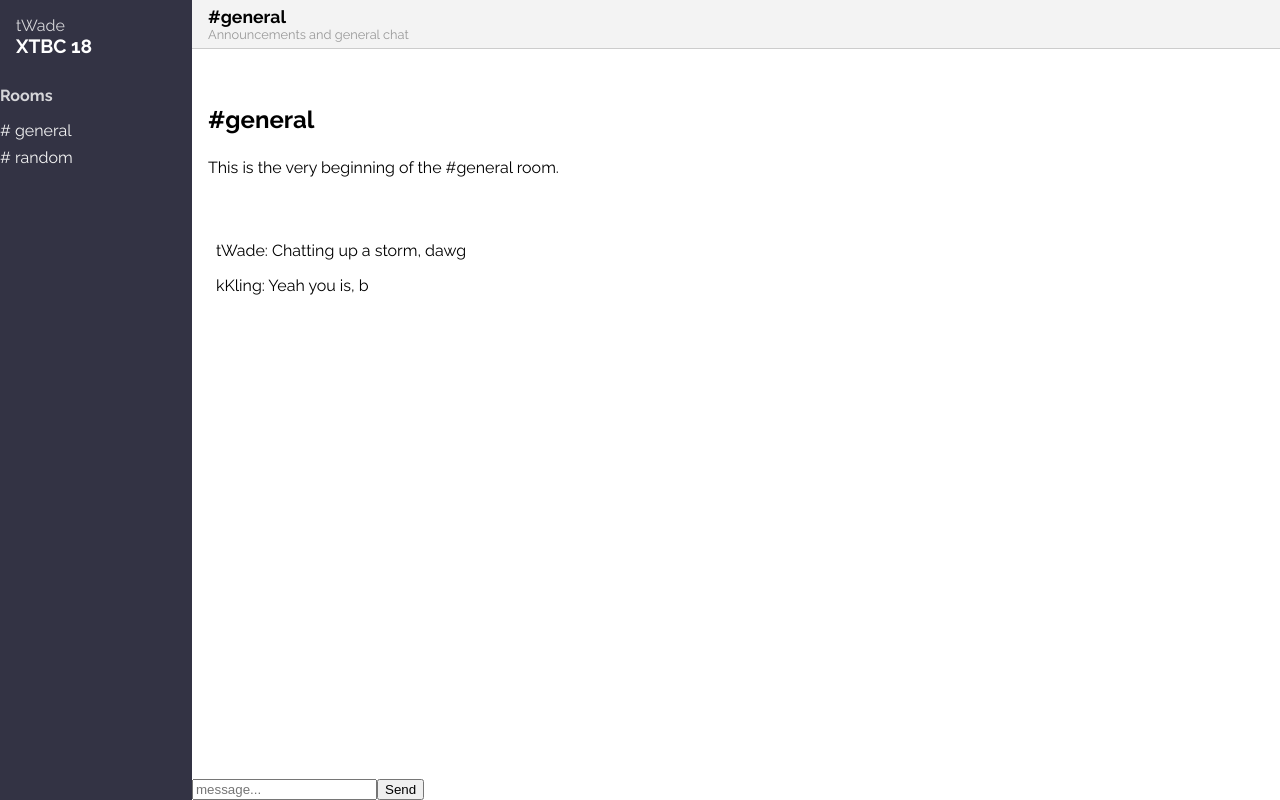
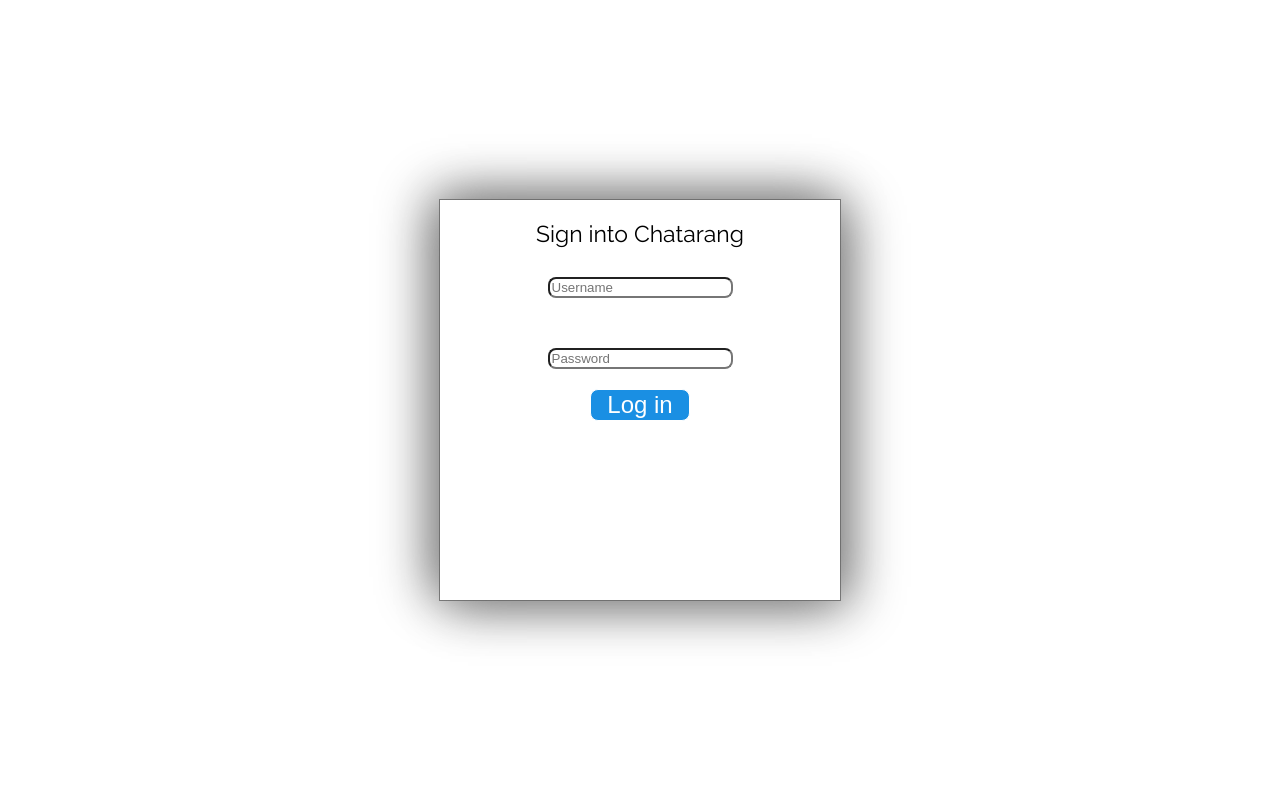
Before and after one commit to terryx96/chatarang, a React (Create React App) app: page / in a window 1280 px wide. Built offline with nearby package versions, Linux system fonts and the light colour scheme.

Commit message:
Add a sign in page and allow login

```diff
--- a/public/index.html
+++ b/public/index.html
@@ -4,6 +4,8 @@
     <meta charset="utf-8">
     <meta name="viewport" content="width=device-width, initial-scale=1, shrink-to-fit=no">
     <meta name="theme-color" content="#000000">
+    <script defer src="https://use.fontawesome.com/releases/v5.0.13/js/all.js" integrity="sha384-xymdQtn1n3lH2wcu0qhcdaOpQwyoarkgLVxC/wZ5q7h9gHtxICrpcaSUfygqZGOe" crossorigin="anonymous"></script>
+
     <!--
       manifest.json provides metadata used when your web app is added to the
       homescreen on Android. See https://developers.google.com/web/fundamentals/engage-and-retain/web-app-manifest/
--- a/src/App.css
+++ b/src/App.css
@@ -29,3 +29,44 @@
 .RoomList li a:hover {
   background-color: rgba(255, 255, 255, 0.2);
 }
+
+.MessageForm {
+  background-color: white;
+  height: 3rem;
+  display: flex;
+  align-items: stretch;
+  border: 2px solid #999;
+  border-radius: 0.5rem;
+  margin: 0.25rem;
+  padding: 0;
+}
+
+.MessageForm .chatIcon {
+  display: flex;
+  border-radius: 0.5rem;
+  align-items: center;
+  background-color: white;
+  color: #ccc;
+  padding: 0 0.5rem;
+  font-size: 1.2rem;
+}
+
+.MessageForm input {
+  flex: 1;
+  font-size: 1.2rem;
+  border: 0;
+}
+.MessageForm input:focus {
+  outline: 0;
+}
+
+.MessageForm button {
+  font-size: 1.5rem;
+  background-color: #1A8FE3;
+  color: white;
+  padding-left: 1rem;
+  padding-right: 1rem;
+  border-top-right-radius: 0.5rem;
+  border-bottom-right-radius: 0.5rem;
+  border: 1px solid white;
+}
--- a/src/App.js
+++ b/src/App.js
@@ -2,20 +2,35 @@
 
 import './App.css';
 import Main from './Main';
+import SignIn from './SignIn';
+
+let id = 0;
 
 class App extends Component {
   state = {
     user: {
-      uid: "321935",
-      userName: "tWade",
+      uid: ++id,
+      userName: "",
     }
   }
   render() {
     return (
       <div className="App">
-        <Main user = {this.state.user}/>
+        {
+          (this.state.user.userName) ?
+        ( <Main user = {this.state.user} /> ) :
+        (<SignIn signIn = {this.signIn}/>)
+        }
       </div>
     );
+  }
+
+  signIn = (name) =>{
+    const user = {
+      uid: "",
+      userName: name,
+    }
+    this.setState({user});
   }
 }
 
--- a/src/Message.js
+++ b/src/Message.js
@@ -1,10 +1,12 @@
 import React from 'react';
+import Time from './Time';
 
 const Message = (props) => {
     return (
         <div className = "Message" style = {styles.message}>
             <span style = {styles.details}>
-            {props.message.userName}: {props.message.body}
+            <div style = {styles.user}>{props.message.userName} <Time /></div>
+            <div>{props.message.body}</div>
             </span>
         </div>
     )
@@ -21,7 +23,20 @@
     details: {
         flex: 1,
         paddingLeft: "0.5rem",
+    },
+    metaData:{
+        display: "flex",
+        alighnItems: "baseline",
+    },
+    user:{
+        fontWeight: "bold",
+        marginRight: "0.5rem",
+    },
+    time:{
+        color: "#999",
+        fontSize: "0.8rem",
     }
+
 
 }
 
--- a/src/RoomList.js
+++ b/src/RoomList.js
@@ -22,4 +22,8 @@
     }
 }
 
+const styles = {
+
+}
+
 export default RoomList;
--- a/src/Sidebar.js
+++ b/src/Sidebar.js
@@ -12,7 +12,7 @@
                 ></div>
                 <div className="user">{props.user.userName}</div>
                 <a href="#">
-                <i className="fas fa-sign-out-alt"></i>
+                <i className="fas fa-sign-out-alt" styles = {styles.icon}></i>
                 </a>
                  </div>
                 <h1 style = {{
@@ -27,7 +27,7 @@
 
 const styles = {
     sidebar:{
-        backgroundColor: "#333344",
+        backgroundColor: "#550055",
         color: "rgba(255, 255, 255, 0.8)",
         width: "12rem",
         padding:" 1rem 0",
@@ -42,6 +42,11 @@
         fontSize: '1.2rem',
         marginTop: 0,
     },
+    icon:{
+        display: "flex",
+        flexDirection: "row",
+        float: "right",
+    }
 
 }
 
--- /dev/null
+++ b/src/SignIn.js
@@ -0,0 +1,94 @@
+import React, {Component} from 'react';
+
+class SignIn extends Component {
+    state = {
+        name: "",
+    }
+
+    handleChange = (ev) => {
+        this.setState({name: ev.target.value})
+    }
+
+    handleSubmit = (ev) => {
+        ev.preventDefault();
+        this.props.signIn(this.state.name);
+    }
+
+    render() {
+         return(
+            <div className = "SignIn" style = {styles.overlay}>
+                <div style = {styles.inside}>Sign into Chatarang</div>
+                <form onSubmit = {this.handleSubmit}>
+                    <div>
+                        <input
+                        style = {styles.input}
+                        type = "text"
+                        placeholder = "Username"
+                        value = {this.state.name}
+                        onChange = {this.handleChange}
+                        />
+                    </div>
+                    <div style = {styles.inside}></div>
+                    <div>
+                        <input
+                        style = {styles.input}
+                        type = "password"
+                        placeholder = "Password"
+                        />
+                    </div>
+                    <button
+                    type = "submit"
+                    style = {styles.buttonElement}
+                    onClick = {this.props.onClick}
+                    >
+                    Log in</button>
+                </form>
+            </div>
+        )
+    }
+}
+
+const styles = {
+    overlay: {
+        textAlign: "center",
+        backgroundColor: "white",
+        width: "400px",
+        height: "400px",
+        position: "fixed",
+        top: "50%",
+        left: "50%",
+        marginTop: "-200px",
+        marginLeft: "-200px",
+        outline: "1px solid rgba(100,100,100, 0.8)",
+        boxShadow: "10px 5px 50px gray, -10px -5px 50px gray",
+    },
+    inside: {
+        paddingTop: "20px",
+        paddingBottom: "10px",
+        fontSize: "23px",
+    },
+    input: {
+        marginTop: "20px",
+        borderTopRightRadius: "0.5rem",
+        borderBottomRightRadius: "0.5rem",
+        borderTopLeftRadius: "0.5rem",
+        borderBottomLeftRadius: "0.5rem",
+
+    },
+    buttonElement: {
+        fontSize: "1.5rem",
+        backgroundColor: "#1A8FE3",
+        color: "white",
+        marginTop: "20px",
+        paddingLeft: "1rem",
+        paddingRight: "1rem",
+        borderTopRightRadius: "0.5rem",
+        borderBottomRightRadius: "0.5rem",
+        borderTopLeftRadius: "0.5rem",
+        borderBottomLeftRadius: "0.5rem",
+        border: "1px solid white"
+    },
+
+}
+
+export default SignIn;
--- /dev/null
+++ b/src/Time.js
@@ -0,0 +1,7 @@
+import React from 'react';
+
+const Time = () => {
+    return <span>{Date.now()}</span>
+}
+
+export default Time;
```
